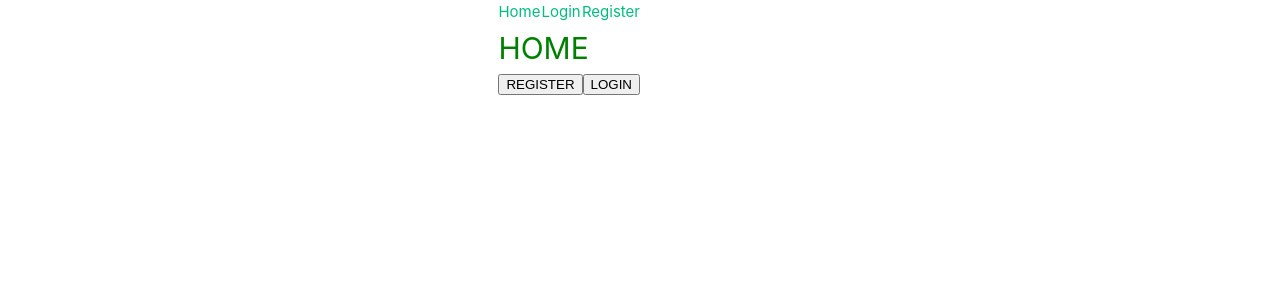
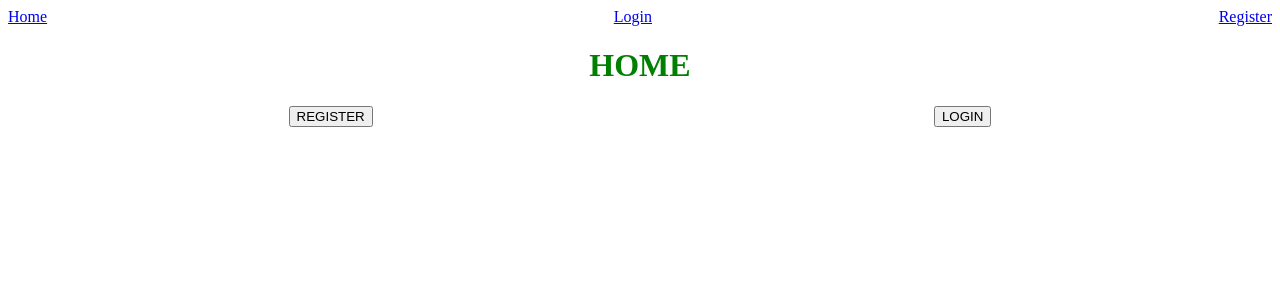
Before and after one commit to JavierMoyaSimo/front_prueba_tecnica, a Vue app: page / in a window 1280 px wide. Shown: the top 300 px of the page. Built offline with nearby package versions, Linux system fonts and the light colour scheme.

Commit message:
Vue-router added correctly. Router-links and router-view added in app.vue

```diff
--- a/src/App.vue
+++ b/src/App.vue
@@ -1,4 +1,34 @@
-<!-- LOGIC -->
+<template>
+  <div class="container-app">
+    <div class="navigate">
+      <router-link to="/">Home</router-link>
+      <router-link to="/login">Login</router-link>
+      <router-link to="/register">Register</router-link>
+    </div>
+    <!-- Etiqueta especial proporcionada por vue-router utilizada
+      para mostrar la vista correspondiente a la ruta actual. -->
+    <div>
+      <router-view></router-view>
+    </div>
+  </div>
+</template>
+
+<style scoped>
+.container-app {
+  display: flex;
+  flex-direction: column;
+  height: 100vh;
+}
+
+.navigate {
+  display: flex;
+  justify-content: space-between;
+  align-items: flex-start;
+}
+</style>
+
+
+<!--
 <script setup>
 //imports
 import { ref, computed } from 'vue'
@@ -26,7 +56,7 @@ const currentView = computed(() => {
 
 
 
-<!-- TEMPLATE -->
+
 <template>
   <div class="container-app">
     <div class="navigate">
@@ -45,7 +75,7 @@ const currentView = computed(() => {
 </template>
 
 
-<!-- STYLES -->
+
 <style scoped>
 .container-app {
   display: flex;
@@ -58,3 +88,5 @@ const currentView = computed(() => {
   align-items: flex-start;
 }
 </style>
+
+ -->
--- a/src/components/Home.vue
+++ b/src/components/Home.vue
@@ -5,14 +5,31 @@ const goRegister = () => {
 </script>
 
 <template>
+  <div class="home-div">
     <h1>HOME</h1>
-    <button @click="goRegister">REGISTER</button>
-    <button>LOGIN</button>
-
+    <div class="buttons-div">
+      <button @click="goRegister">REGISTER</button>
+      <button>LOGIN</button>
+    </div>
+  </div>
 </template>
 
 <style scoped>
-h1{
+.home-div {
+  display: flex;
+  justify-content: center;
+  align-items: center;
+  flex-direction: column;
+}
+
+h1 {
   color: green;
 }
+
+.buttons-div {
+  display: flex;
+  justify-content: space-around;
+  align-items: center;
+  width: 100%;
+}
 </style>
```
Also changed, not shown: src/main.js (+28 -4 lines).
